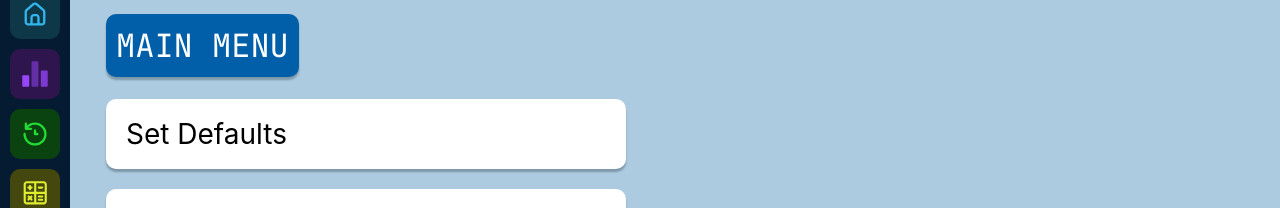
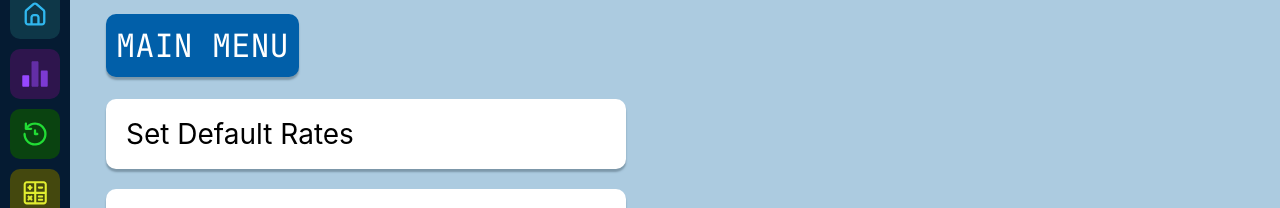
Before and after one commit to STSWENG-ledgerly/Entom-System, a React (Create React App) app in the folder React/: page /MainMenu in a window 1280 px wide. Shown: the part 116-324 px from the top of the page. Built offline with nearby package versions, Linux system fonts and the light colour scheme.

Commit message:
changed button text

```diff
--- a/React/src/pages/MainMenu/MainMenu.js
+++ b/React/src/pages/MainMenu/MainMenu.js
@@ -14,7 +14,7 @@ const MainMenu = () => {
           <div className={global.mainContent}>
             <h1><span className={global.title}>MAIN MENU</span></h1>
             <div className={styles.links}>
-              <Link to="/SetDefaults"> Set Defaults </Link> <br></br>
+              <Link to="/SetDefaults"> Set Default Rates </Link> <br></br>
               <Link to="/SearchEmployee/ViewPayrollHistory"> View Payroll History </Link> <br></br>
               <Link to="/SearchEmployee/CalculatePayroll"> Generate Employee Payroll </Link> <br></br>
               <Link to="/"> Exit </Link> <br></br>
```
